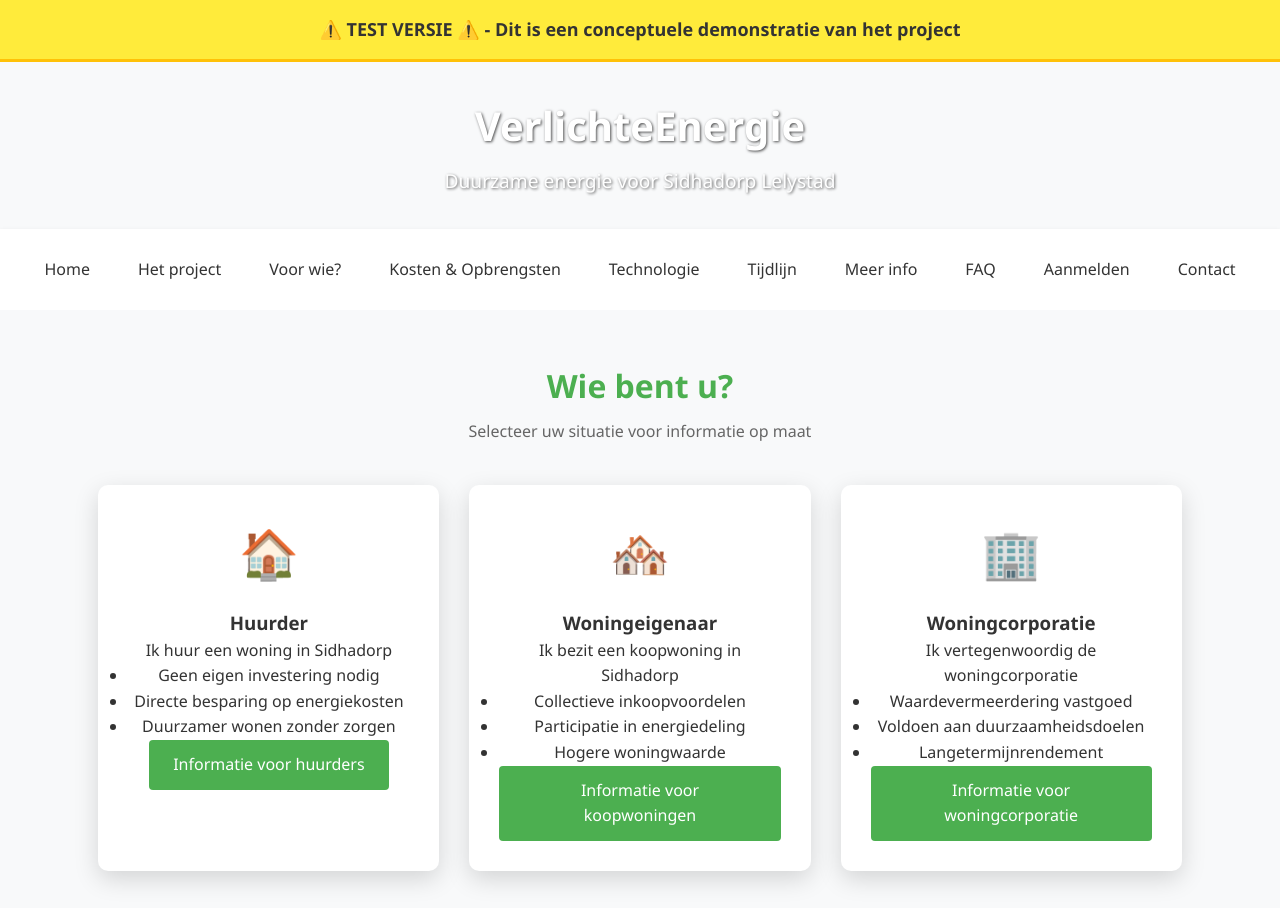
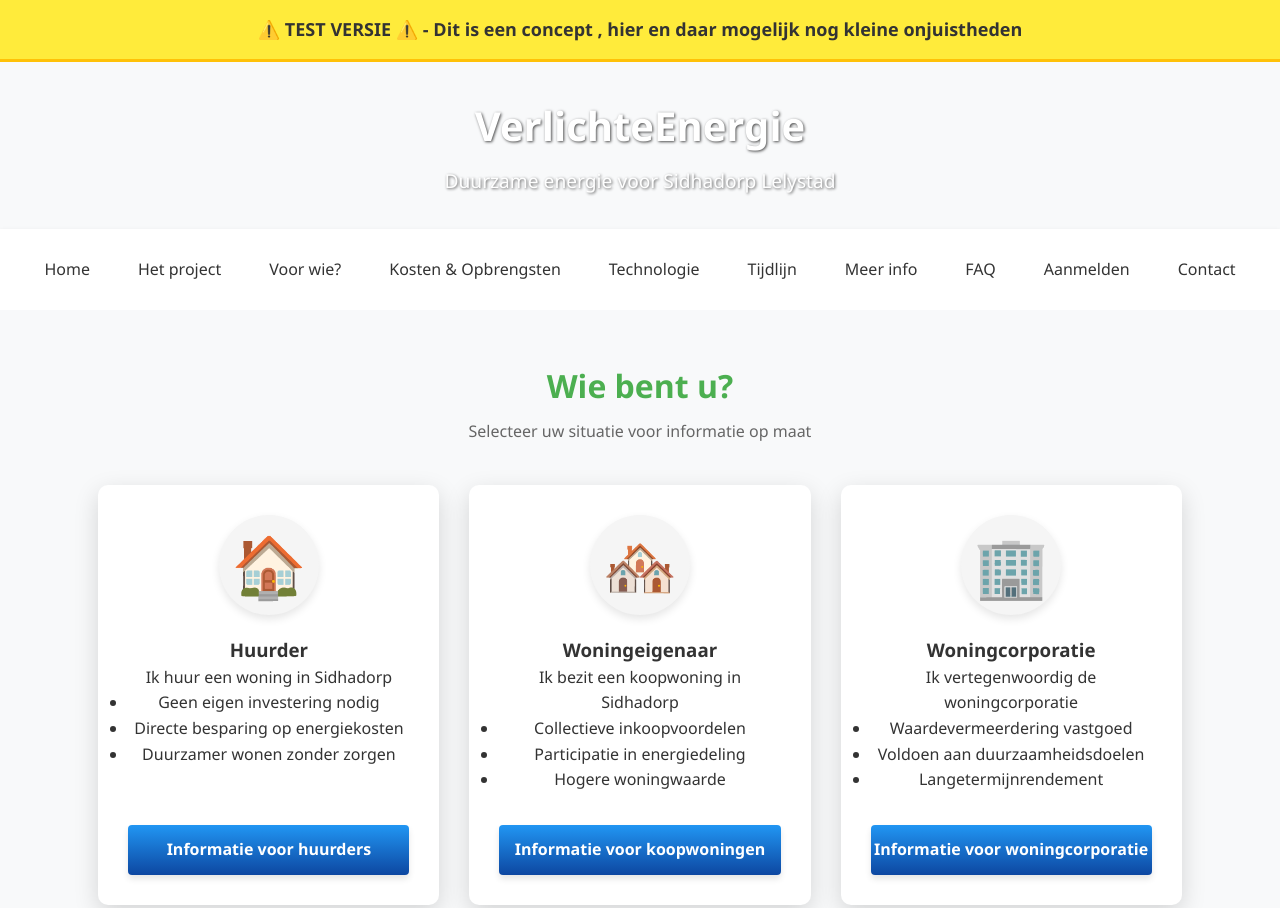
Before and after one commit to herbrandhofker/VeFrontend, a plain HTML site: page index.html in a window 1280 px wide. Shown: the top 908 px of the page. Drawn offline with Linux system fonts and the light colour scheme.

Commit message:
box layout

```diff
--- a/index.html
+++ b/index.html
@@ -5,13 +5,57 @@
     <meta name="viewport" content="width=device-width, initial-scale=1.0">
     <title>VerlichteEnergie - Sidhadorp Lelystad</title>
     <link rel="stylesheet" href="css/styles.css">
+    <style>
+        .audience-card {
+            display: flex;
+            flex-direction: column;
+            min-height: 420px;
+            position: relative;
+            padding-bottom: 70px;
+        }
 
+        .audience-benefits {
+            flex-grow: 1;
+        }
+
+        .audience-card .btn-primary {
+            position: absolute;
+            bottom: 30px;
+            left: 30px;
+            right: 30px;
+            background: linear-gradient(to bottom, #2196F3, #0D47A1);
+            border: none;
+            padding: 12px 0;
+            font-weight: bold;
+            transition: all 0.3s ease;
+            box-shadow: 0 4px 6px rgba(0,0,0,0.1);
+        }
+
+        .audience-card .btn-primary:hover {
+            transform: translateY(-2px);
+            box-shadow: 0 6px 8px rgba(0,0,0,0.15);
+            background: linear-gradient(to bottom, #1E88E5, #0D47A1);
+        }
+
+        .audience-icon {
+            font-size: 60px;
+            margin: 0 auto 20px;
+            background-color: #f5f5f5;
+            width: 100px;
+            height: 100px;
+            border-radius: 50%;
+            display: flex;
+            align-items: center;
+            justify-content: center;
+            box-shadow: 0 4px 8px rgba(0,0,0,0.1);
+        }
+    </style>
 </head>
 <body>
 
 
     <div style="background-color: #ffeb3b; color: #333; text-align: center; padding: 15px; font-weight: bold; font-size: 18px; border-bottom: 3px solid #FFC107; position: sticky; top: 0; z-index: 1000;">
-        ⚠️ TEST VERSIE ⚠️ - Dit is een conceptuele demonstratie van het project
+        ⚠️ TEST VERSIE ⚠️ - Dit is een concept , hier en daar mogelijk nog kleine onjuistheden
     </div>
 
     <header style="background-image: url('images/solar-neighborhood.jpg'); background-size: cover; background-position: center; color: white; text-shadow: 1px 1px 3px rgba(0,0,0,0.7);">
```
